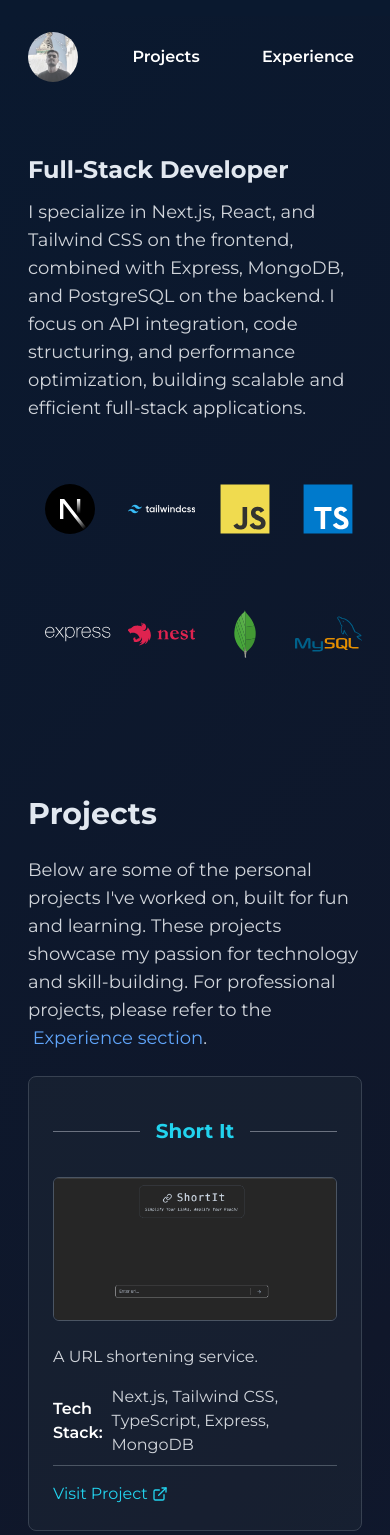
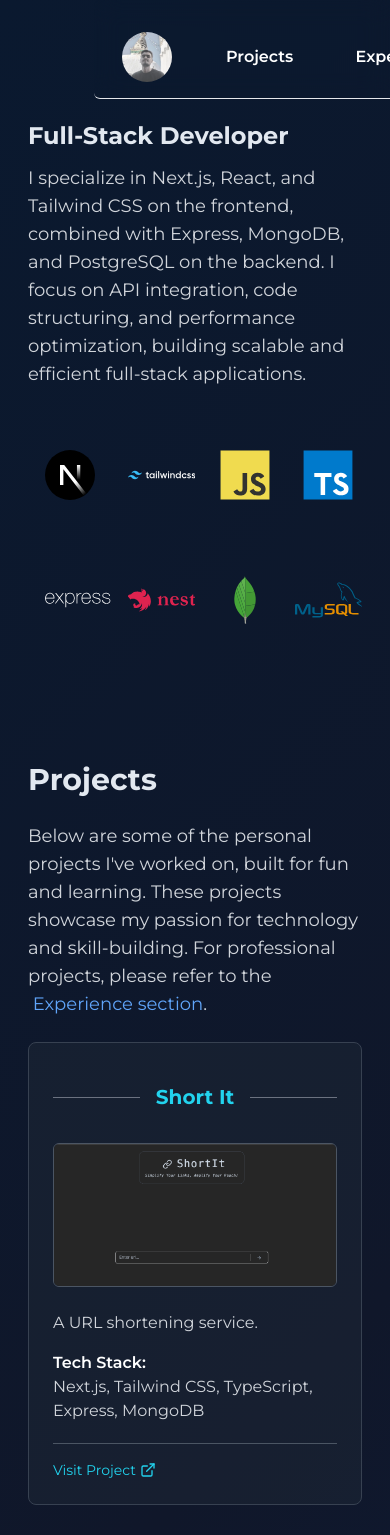
Before and after one commit to samrat-gh/portfolioo, a Next.js app: page / in a window 390 px wide. Shown: the top 1535 px of the page. Built offline with nearby package versions, Linux system fonts and the light colour scheme.

Commit message:
revamp UI

```diff
--- a/components/experience/index.tsx
+++ b/components/experience/index.tsx
@@ -1,6 +1,6 @@
 import Link from "next/link";
-import { ExternalLink } from "lucide-react";
 import Image from "next/image";
+import { TitleWithLines } from "@/ui/title-with-lines";
 
 export default function Experiences() {
   const experience = [
@@ -12,54 +12,71 @@ export default function Experiences() {
       techStack: ["Next.js", "Tailwind CSS", "TypeScript", "Express", "SQL"],
       href: "https://cashkr.com/",
       imageSrc: "/cashkr.png",
+      year: "June 2023 - Current",
     },
   ];
 
   return (
-    <section className="space-y-6" id="experiences">
+    <section className="space-y-6" id="experience">
       <h2 className="text-3xl font-bold text-slate-200">Experience</h2>
       <p className="text-gray-300 text-lg">
         Here is where I have personally worked throughout my 2 years of
-        professional experience .
+        professional experience.
       </p>
 
-      <div className="space-y-8">
-        {experience.map((project) => (
-          <div
-            key={project.id}
-            className="space-y-4 bg-gray-800/50 p-6 rounded-lg border border-gray-700">
-            <TitleWithLines title={project.name} className="!text-cyan-400" />
+      <div className="relative border-l border-gray-700 ml-4 space-y-8">
+        {experience.map((exp) => (
+          <div key={exp.id} className="relative pl-8 pb-8 group">
+            <span className="absolute left-[-8px] top-1 w-4 h-4 bg-cyan-400 rounded-full group-hover:scale-110 transition-transform" />
+            <div className="space-y-5  p-6">
+              <div className="flex items-center justify-between">
+                <div className="flex items-center">
+                  <Image
+                    src="/ck-logo.png"
+                    alt="Cashkr"
+                    width={50}
+                    height={50}
+                    className="border border-gray-200/50 p-1 rounded-full"
+                  />
+                  <TitleWithLines title={exp.name} className="!text-cyan-400" />
+                </div>
+                <span className="text-gray-400 text-sm">{exp.year}</span>
+              </div>
               <div className="flex flex-col md:flex-row gap-6">
                 <Link
-                href={project.href}
+                  href={exp.href}
                   target="_blank"
                   className="block md:w-1/2 hover:opacity-80 transition-all">
                   <div className="border border-gray-600 rounded-md overflow-hidden">
                     <Image
-                    src={project.imageSrc}
-                    alt={project.name}
+                      src={exp.imageSrc}
+                      alt={exp.name}
                       width={500}
                       height={250}
                       className="object-cover w-full h-auto"
                     />
                   </div>
                 </Link>
-              <div className="flex flex-col space-y-4 flex-1">
-                <p className="text-gray-300">{project.description}</p>
-                <div className="flex items-center space-x-2 border-b border-gray-600 pb-2">
-                  <span className="font-semibold text-white">Tech Stack:</span>
-                  <span className="text-gray-300">
-                    {project.techStack.join(", ")}
-                  </span>
-                </div>
-                {project.href && (
+                <div className="flex flex-col space-y-4 items-center justify-center flex-1">
+                  <p className="text-gray-300 text-sm tracking-wide h-full">
+                    {exp.description}
+                  </p>
+
+                  {/* {exp.href && (
                     <Link
-                    href={project.href}
+                      href={exp.href}
                       target="_blank"
                       className="inline-flex items-center text-cyan-400 hover:underline">
                       Visit Project <ExternalLink className="ml-1" size={16} />
                     </Link>
-                )}
+                  )} */}
+                </div>
+              </div>
+              <div className="flex items-center space-x-2 border-b border-gray-600 pb-2 mt-7 pt-7">
+                <span className="font-semibold text-white">Tech Stack:</span>
+                <span className="text-gray-300">
+                  {exp.techStack.join(", ")}
+                </span>
               </div>
             </div>
           </div>
@@ -68,19 +85,3 @@ export default function Experiences() {
     </section>
   );
 }
-
-export const TitleWithLines = ({
-  title,
-  className = "",
-}: {
-  title: string;
-  className?: string;
-}) => {
-  return (
-    <div className="flex items-center gap-4 py-4">
-      <div className="flex-1 h-[1px] bg-gray-500" />
-      <h3 className={`text-xl font-bold text-center ${className}`}>{title}</h3>
-      <div className="flex-1 h-[1px] bg-gray-500" />
-    </div>
-  );
-};
--- a/components/nav/index.tsx
+++ b/components/nav/index.tsx
@@ -3,8 +3,9 @@ import Link from "next/link";
 
 const Navbar = () => {
   return (
-    <div className="container mx-auto max-w-3xl py-4 px-7 md:px-12 flex justify-between items-center font-semibold mt-4 rounded-md">
-      <div>
+    <div className="h-16">
+      <div className="container mx-auto max-w-3xl py-4 px-7 md:px-12 flex justify-between items-center font-semibold pt-8 rounded-md fixed top-0 left-[24%] border-b border-gray-200 backdrop-blur-md">
+        <Link href="/">
           <Image
             src="/profile.webp"
             alt="logo"
@@ -12,16 +13,14 @@ const Navbar = () => {
             height={50}
             className="rounded-full"
           />
-      </div>
+        </Link>
         <Link
-        href="/"
-        target="_blank"
+          href="#projects"
           className="hover:text-cyan-400 py-2 px-2 hover:rounded-md">
           Projects
         </Link>
         <Link
-        href="/"
-        target="_blank"
+          href="#experience"
           className="hover:text-cyan-400 py-2 px-2 hover:rounded-md">
           Experience
         </Link>
@@ -44,6 +43,7 @@ const Navbar = () => {
         <Twitter className="inline" />
         </Link> */}
       </div>
+    </div>
   );
 };
 
--- a/components/projects/index.tsx
+++ b/components/projects/index.tsx
@@ -23,13 +23,7 @@ export default function Projects() {
       name: "Sarathi",
       description:
         "An organization supporting visually impaired students. We built an admin panel along with this landing page as a volunteer project.",
-      techStack: [
-        "Next.js",
-        "Tailwind CSS",
-        "TypeScript",
-        "Express",
-        "MongoDB",
-      ],
+      techStack: ["Next.js", "Tailwind CSS", "TypeScript"],
       href: "https://saarathi-landing.vercel.app/",
       imageSrc: "/sarathi.png",
     },
@@ -71,17 +65,19 @@ export default function Projects() {
               </Link>
               <div className="flex flex-col space-y-4 flex-1">
                 <p className="text-gray-300">{project.description}</p>
-                <div className="flex items-center space-x-2 border-b border-gray-600 pb-2">
-                  <span className="font-semibold text-white">Tech Stack:</span>
-                  <span className="text-gray-300">
+                <div className="pb-5 border-b border-gray-600">
+                  <p className="font-semibold text-white text-left">
+                    Tech Stack:
+                  </p>
+                  <p className="text-gray-300">
                     {project.techStack.join(", ")}
-                  </span>
+                  </p>
                 </div>
                 {project.href && (
                   <Link
                     href={project.href}
                     target="_blank"
-                    className="inline-flex items-center text-cyan-400 hover:underline">
+                    className="inline-flex items-center text-cyan-400 hover:underline text-sm">
                     Visit Project <ExternalLink className="ml-1" size={16} />
                   </Link>
                 )}
--- /dev/null
+++ b/components/ui/title-with-lines.tsx
@@ -0,0 +1,15 @@
+export const TitleWithLines = ({
+  title,
+  className = "",
+}: {
+  title: string;
+  className?: string;
+}) => {
+  return (
+    <div className="flex items-center gap-4 py-4">
+      <div className="flex-1 h-[1px] bg-gray-500" />
+      <h3 className={`text-xl font-bold text-center ${className}`}>{title}</h3>
+      <div className="flex-1 h-[1px] bg-gray-500" />
+    </div>
+  );
+};
```
Also changed, not shown: public/ck-logo.png (added). Lines whose indentation alone changed are shown as unchanged.
